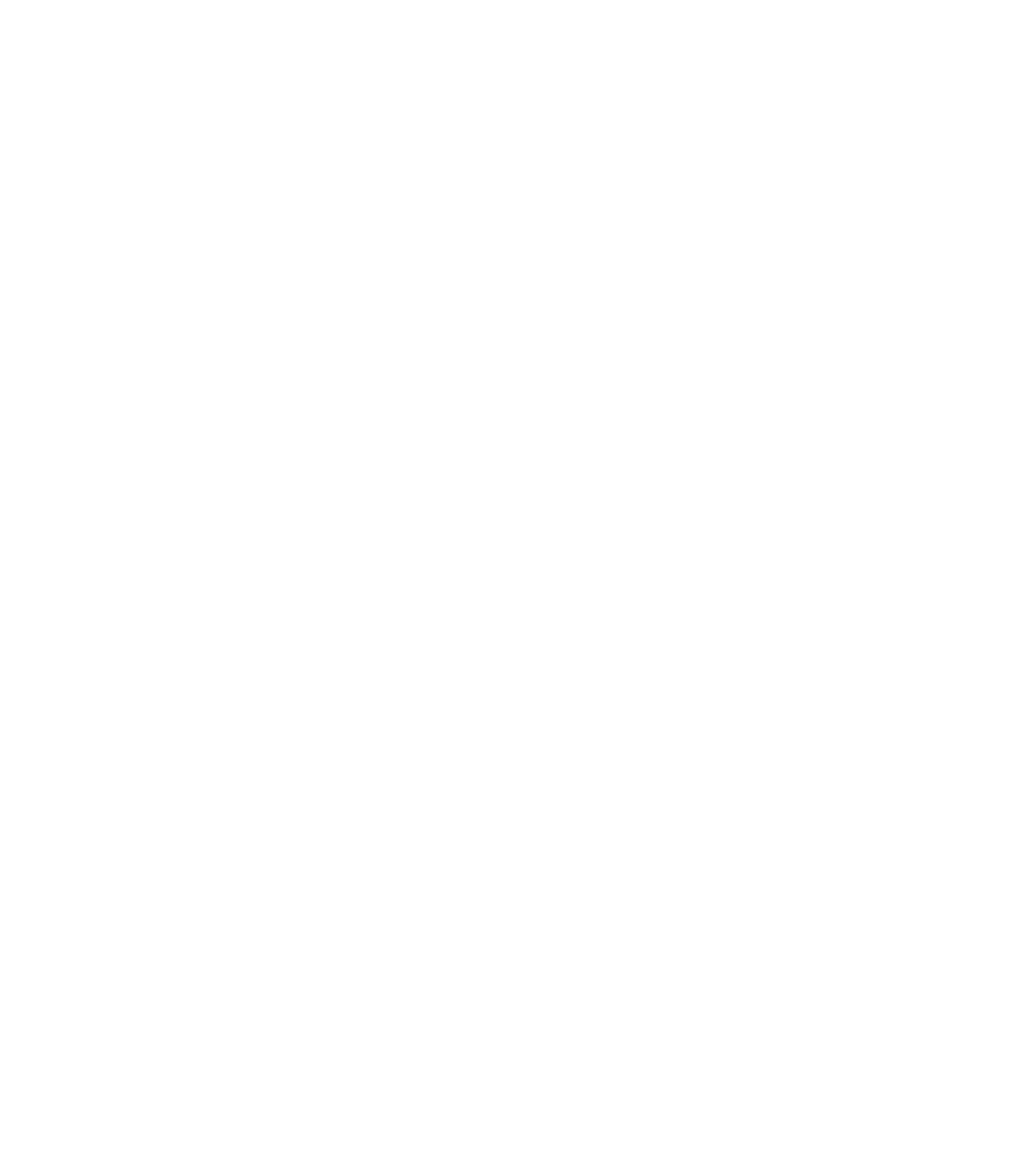
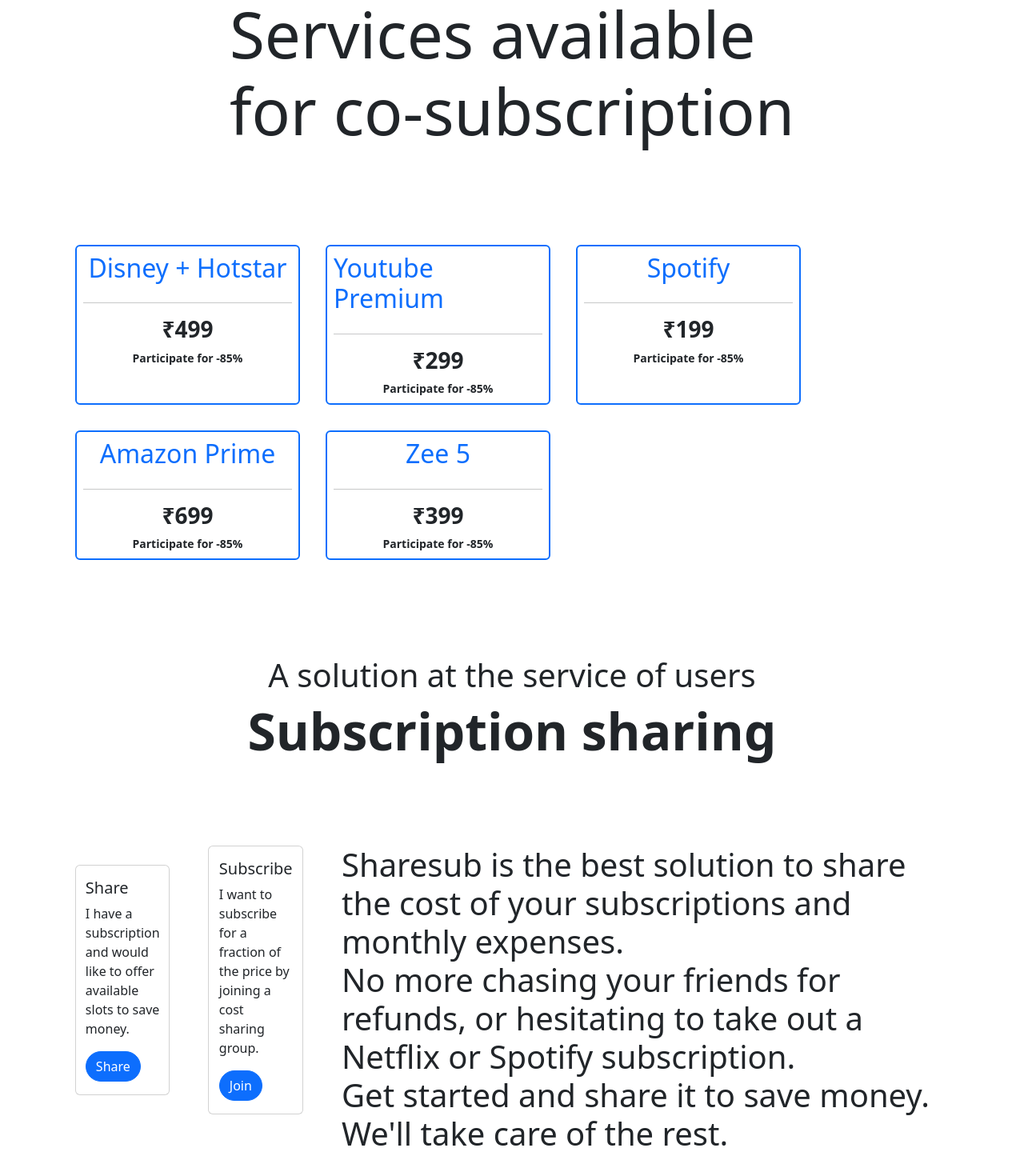
Before and after one commit to sandeep-prabhakula/SubShare, a React (Create React App) app: page / in a window 1280 px wide. Shown: the part 110-1580 px from the top of the page at 80% size. Before the commit the page ends 800 px from the top, so only its background shows below. Built offline with nearby package versions, Linux system fonts and the light colour scheme.

Commit message:
Designed HomeScreen and List of Subscription Screen

```diff
--- a/src/App.tsx
+++ b/src/App.tsx
@@ -4,6 +4,8 @@
 import Login from './pages/Login';
 import Home from './pages/Home';
 import Header from './components/Header';
+import { Component } from 'react';
+import Subscription from './pages/Subscription';
 function App() {
   return (
     <>
@@ -13,6 +15,7 @@
         <Route path={`/`} Component={Home}/>
           <Route path={`/register`} Component={Register}/>
           <Route path={`/login`} Component={Login}/>
+          <Route path={`/subscriptions`} Component={Subscription}/>
         </Routes>
       </Router>
     </>
--- /dev/null
+++ b/src/components/CarousalCard.js
@@ -0,0 +1,25 @@
+import React from 'react'
+import { Link } from 'react-router-dom';
+
+function CarousalCard(props) {
+    return (
+        <div className="col-6 col-md-4 col-lg-3 m-3 p-2 border border-primary border-2 rounded-start rounded-end" key={props.subscription.id}>
+            <div className='d-flex justify-content-center align-items-center'>
+            {/* // TODO:- add the navigation  */}
+                <Link className='text-decoration-none' to={`/`}>
+                    <h2 >{props.subscription.subscriptionName}</h2>
+                </Link>
+
+
+            </div>
+            <hr />
+            <div className='d-flex flex-column justify-content-center align-items-center'>
+
+                <h3 className='fw-bolder'>{props.subscription.price}</h3>
+                <small className='fw-bold'>Participate for -85%</small>
+            </div>
+        </div>
+    )
+}
+
+export default CarousalCard
--- /dev/null
+++ b/src/components/HeroDashboard.js
@@ -0,0 +1,54 @@
+import React from 'react'
+import CarousalCard from './CarousalCard'
+import { Link } from 'react-router-dom'
+
+function HeroDashboard() {
+    const subscriptions = [
+        {
+            "id": 1,
+            "subscriptionName": 'Disney + Hotstar',
+            "price": "₹499"
+        },
+        {
+            "id": 2,
+            "subscriptionName": 'Youtube Premium',
+            "price": "₹299"
+        },
+        {
+            "id": 3,
+            "subscriptionName": 'Spotify',
+            "price": "₹199"
+        },
+        {
+            "id": 4,
+            "subscriptionName": 'Amazon Prime',
+            "price": "₹699"
+        },
+        {
+            "id": 5,
+            "subscriptionName": 'Zee 5',
+            "price": "₹399"
+        },
+    ]
+    return (
+        <>
+            <div className="container d-flex flex-column justify-content-center align-items-center mt-5 ">
+
+                <h1 className='display-1 fw-medium mb-5'>Services available <br /> for co-subscription</h1>
+                <div className="row mt-5 p-2 mb-5">
+
+
+                        {
+                            subscriptions.map((item, index) => {
+
+                                return <CarousalCard subscription={item} />
+
+                            })
+                        }
+                </div>
+            </div>
+        </>
+    )
+}
+
+export default HeroDashboard
--- /dev/null
+++ b/src/components/SubscriptionCard.js
@@ -0,0 +1,23 @@
+import React from 'react'
+import { ListGroup } from 'react-bootstrap'
+
+function SubscriptionCard(props) {
+    return (
+        <div className="col-6 col-md-4 col-lg-3 m-3 p-2 border border-primary border-2 rounded-start rounded-end" key={props.subscription.id}>
+            <div className='d-flex justify-content-center align-items-center'>
+
+                <h2 >{props.subscription.subscriptionName}</h2>
+
+
+            </div>
+            <hr />
+            <div className='d-flex flex-row justify-content-center align-items-center'>
+
+                <p className='fw-bold'>{props.subscription.price}</p>
+                <small className='text-body-tertiary'>/ month</small>
+            </div>
+        </div>
+    )
+}
+
+export default SubscriptionCard
--- /dev/null
+++ b/src/components/SubscriptionSharing.js
@@ -0,0 +1,53 @@
+import React from 'react'
+import { Card } from 'react-bootstrap'
+import { Link } from 'react-router-dom'
+function SubscriptionSharing() {
+    return (
+        <>
+            <div className="container d-flex flex-column justify-content-center align-items-center mt-5 mb-5">
+
+                <h4 className='display-6 fw-light'>A solution at the service of users</h4>
+                <h3 className='display-3 fw-bolder'>Subscription sharing</h3>
+                <div className="container d-flex flex-row justify-content-center align-items-center mt-5 gap-5">
+                    <Card style={{ width: '18rem' }} className='d-flex flex-row justify-content-center align-items-center'>
+                        <Card.Body>
+                            <Card.Title>Share</Card.Title>
+                            <Card.Text>
+                                I have a subscription and would like to offer available slots to save money.
+                            </Card.Text>
+                            {/* TODO : Add navigation */}
+                            <Link to={`/`} className='btn btn-primary rounded-pill'>
+                                Share
+                            </Link>
+                        </Card.Body>
+                    </Card>
+
+                    <Card style={{ width: '18rem' }} className='d-flex flex-row justify-content-center align-items-center'>
+                        <Card.Body>
+                            <Card.Title>Subscribe</Card.Title>
+                            <Card.Text>
+                                I want to subscribe for a fraction of the price by joining a cost sharing group.
+                            </Card.Text>
+                            {/* TODO : Add navigation */}
+                            <Link to={`/`} className='btn btn-primary rounded-pill'>
+                                Join
+                            </Link>
+                        </Card.Body>
+                    </Card>
+
+                    <div className="d-flex flex-column justify-content-center align-items-center mt-5 text-justify">
+                        <small className='display-6'>Sharesub is the best solution to share the cost of your subscriptions and monthly expenses.</small>
+
+                        <small className='display-6'>No more chasing your friends for refunds, or hesitating to take out a Netflix or Spotify subscription.</small>
+
+                        <small className='display-6'>Get started and share it to save money. We'll take care of the rest.</small>
+                    </div>
+
+                </div>
+            </div >
+
+        </>
+    )
+}
+
+export default SubscriptionSharing
--- a/src/pages/Home.tsx
+++ b/src/pages/Home.tsx
@@ -1,4 +1,9 @@
+import HeroDashboard from "../components/HeroDashboard";
+import SubscriptionSharing from "../components/SubscriptionSharing";
+
 export default function Home(): JSX.Element {
     return <>
+    <HeroDashboard/>
+    <SubscriptionSharing/>
     </>
 }
--- /dev/null
+++ b/src/pages/Subscription.js
@@ -0,0 +1,47 @@
+import React from 'react'
+import SubscriptionCard from '../components/SubscriptionCard'
+
+function Subscription() {
+    const subscriptions = [
+        {
+            "id": 1,
+            "subscriptionName": 'Disney + Hotstar',
+            "price": "₹499"
+        },
+        {
+            "id": 2,
+            "subscriptionName": 'Youtube Premium',
+            "price": "₹299"
+        },
+        {
+            "id": 3,
+            "subscriptionName": 'Spotify',
+            "price": "₹199"
+        },
+        {
+            "id": 4,
+            "subscriptionName": 'Amazon Prime',
+            "price": "₹699"
+        },
+        {
+            "id": 5,
+            "subscriptionName": 'Zee 5',
+            "price": "₹399"
+        },
+    ]
+    return (
+        <React.Fragment>
+            <div className='container d-flex flex-column justify-content-center align-items-center mt-5 mb-5'>
+                <h1 className='display-1 fw-medium'>Subscriptions Available</h1>
+                <div className='row mt-5 p-2'>
+
+                    {subscriptions.map((item, index) => {
+                        return <SubscriptionCard subscription={item}/>
+                    })}
+                </div>
+            </div>
+        </React.Fragment>
+    )
+}
+
+export default Subscription
```
